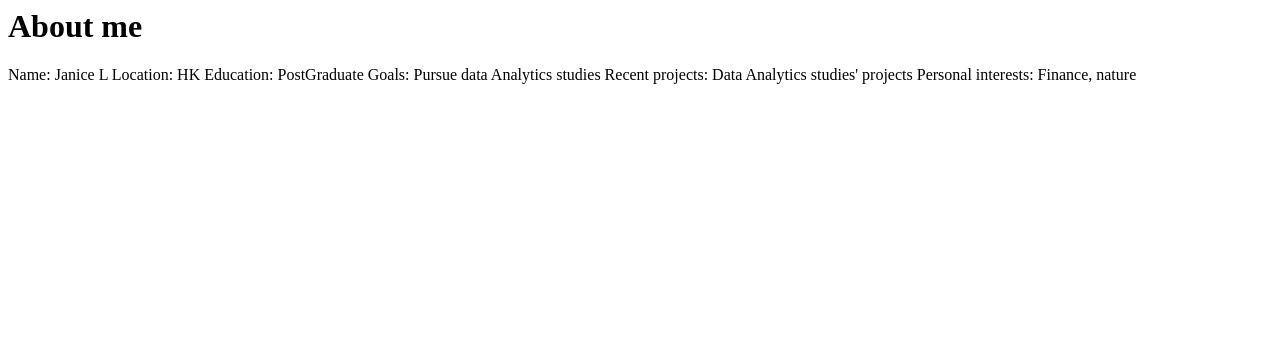
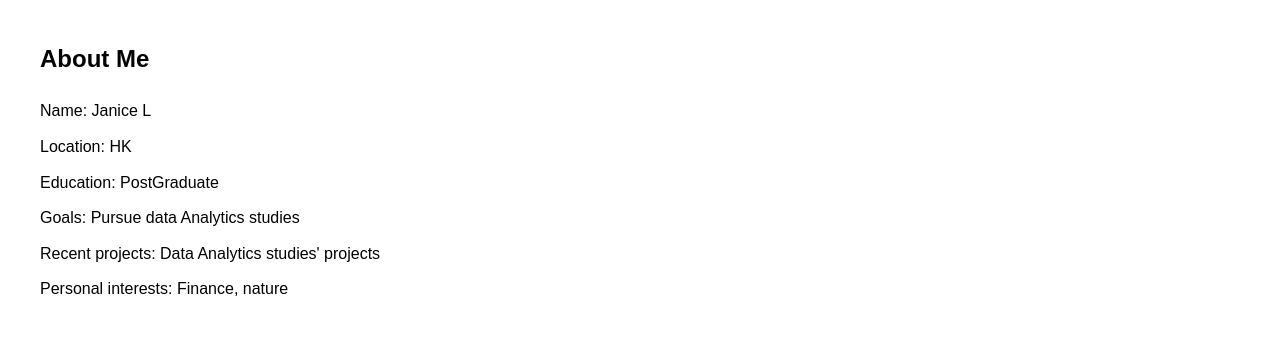
Before and after one commit to laujanicem/html_site, a plain HTML site: page index.html in a window 1280 px wide. Drawn offline with Linux system fonts and the light colour scheme.

Commit message:
Update index.html

```diff
--- a/index.html
+++ b/index.html
@@ -1,8 +1,30 @@
-<h1>About me</h1>
-
-<p>Name: Janice L
-Location: HK
-Education: PostGraduate
-Goals: Pursue data Analytics studies
-Recent projects: Data Analytics studies' projects
-Personal interests: Finance, nature</p>
+<!DOCTYPE html>
+<html lang="en">
+<head>
+  <meta charset="UTF-8">
+  <title>About Me</title>
+  <style>
+    body {
+      font-family: Arial, sans-serif;
+      margin: 40px;
+      line-height: 1.6;
+    }
+    h1 {
+      font-size: 24px;
+      margin-bottom: 20px;
+    }
+    .info-line {
+      margin-bottom: 10px;
+    }
+  </style>
+</head>
+<body>
+  <h1>About Me</h1>
+  <div class="info-line">Name: Janice L</div>
+  <div class="info-line">Location: HK</div>
+  <div class="info-line">Education: PostGraduate</div>
+  <div class="info-line">Goals: Pursue data Analytics studies</div>
+  <div class="info-line">Recent projects: Data Analytics studies' projects</div>
+  <div class="info-line">Personal interests: Finance, nature</div>
+</body>
+</html>
```
